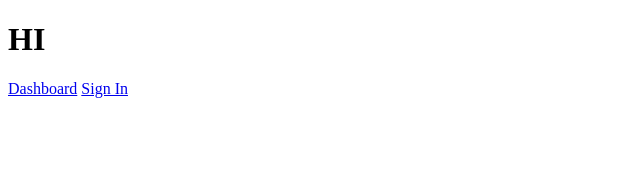
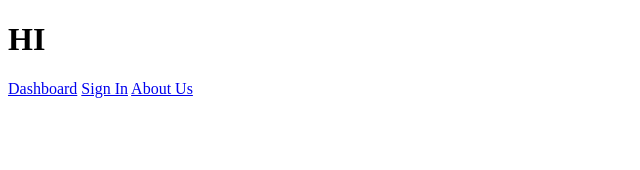
Before and after one commit to notken12/mypantry, a SvelteKit app: page / in a window 1280 px wide. Shown: the top 170 px of the page, without its empty margins (0-640 px from the left). Built offline with nearby package versions, Linux system fonts and the light colour scheme; no server answers.

Commit message:
about - us

```diff
--- a/src/routes/+page.svelte
+++ b/src/routes/+page.svelte
@@ -1,3 +1,4 @@
 <h1>HI</h1>
 <a href="/dashboard">Dashboard</a>
 <a href="/sign-in">Sign In</a>
+<a href="/about-us">About Us</a>
--- /dev/null
+++ b/src/routes/about-us/+page.svelte
@@ -0,0 +1 @@
+We are mogo industies
--- a/src/routes/pantries/+server.ts
+++ b/src/routes/pantries/+server.ts
@@ -33,6 +33,10 @@ export const POST: RequestHandler = async (event) => {
 
 
 //}
+//export const DELETE: RequestHandler = async (event) => {
+
+
+//}
 
 const formDataOrJson = async (request: Request): Promise<Record<string, unknown>> => {
   const text = await request.text();
```
